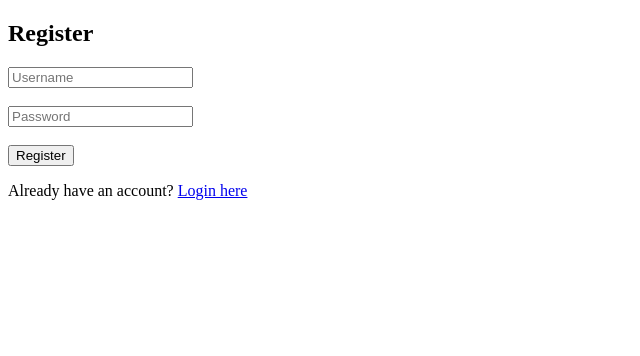
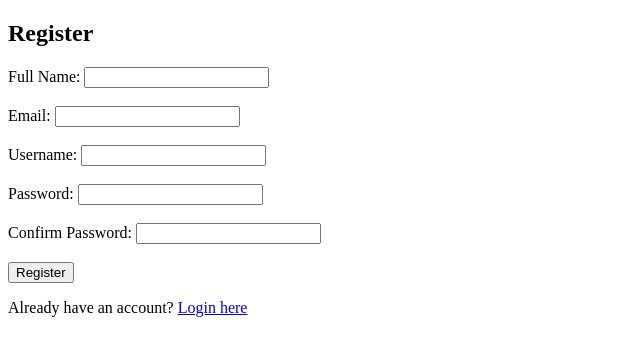
Before and after one commit to overheated42/GitExercise-G05, a Flask app: page /register in a window 1280 px wide. Shown: the top 356 px of the page, without its empty margins (0-640 px from the left). Run offline with Flask 2, Linux system fonts and the light colour scheme.

Commit message:
updated database, enabled register using name, email,username and password added remember me function, enabled password hashing

```diff
--- a/app.py
+++ b/app.py
@@ -1,8 +1,10 @@
 from flask import Flask, render_template, redirect, url_for, request, flash
 from flask_sqlalchemy import SQLAlchemy
 from flask_login import UserMixin, login_user, LoginManager, login_required, logout_user, current_user
+from werkzeug.security import generate_password_hash, check_password_hash
 
-app = Flask(__name__,template_folder="app/templates")
+# Flask app and database
+app = Flask(__name__, template_folder="app/templates")
 app.config['SECRET_KEY'] = 'yoursecretkey'
 app.config['SQLALCHEMY_DATABASE_URI'] = 'sqlite:///database.db'
 db = SQLAlchemy(app)
@@ -15,57 +17,84 @@ login_manager.login_view = "login"
 # User model
 class User(UserMixin, db.Model):
     id = db.Column(db.Integer, primary_key=True)
+    name = db.Column(db.String(150), nullable=False)
+    email = db.Column(db.String(150), unique=True, nullable=False)
     username = db.Column(db.String(150), unique=True, nullable=False)
-    password = db.Column(db.String(150), nullable=False)
+    password = db.Column(db.String(200), nullable=False)  # store hashed password
 
 @login_manager.user_loader
 def load_user(user_id):
     return User.query.get(int(user_id))
 
-# Routes
+# Home (protected)
 @app.route('/')
 @login_required
 def home():
-    return render_template("home.html", name=current_user.username)
+    return render_template("home.html", name=current_user.name)
 
+# Register
+@app.route('/register', methods=['GET', 'POST'])
+def register():
+    if request.method == 'POST':
+        name = request.form.get("name")
+        email = request.form.get("email")
+        username = request.form.get("username")
+        password = request.form.get("password")
+        confirm_password = request.form.get("confirm_password")
+
+        # Validation
+        if password != confirm_password:
+            flash("Passwords do not match!", "danger")
+            return redirect(url_for("register"))
+
+        if User.query.filter_by(email=email).first():
+            flash("Email already registered!", "danger")
+            return redirect(url_for("register"))
+
+        if User.query.filter_by(username=username).first():
+            flash("Username already taken!", "danger")
+            return redirect(url_for("register"))
+
+        # Save user with hashed password
+        hashed_password = generate_password_hash(password, method="pbkdf2:sha256")
+        new_user = User(name=name, email=email, username=username, password=hashed_password)
+        db.session.add(new_user)
+        db.session.commit()
+
+        flash("Account created! You can now log in.", "success")
+        return redirect(url_for("login"))
+
+    return render_template("register.html")
+
+# Login
 @app.route('/login', methods=['GET', 'POST'])
 def login():
     if request.method == 'POST':
         username = request.form.get("username")
         password = request.form.get("password")
+        remember = True if request.form.get("remember") else False
+
         user = User.query.filter_by(username=username).first()
-        if user and user.password == password:
+
+        if user and check_password_hash(user.password, password):
+            login_user(user, remember=remember)
             login_user(user)
+            flash("Login successful!", "success")
             return redirect(url_for("home"))
         else:
-            flash("Invalid username or password")
+            flash("Invalid username or password", "danger")
+
     return render_template("login.html")
 
-@app.route('/register', methods=['GET', 'POST'])
-def register():
-    if request.method == 'POST':
-        username = request.form.get("username")
-        password = request.form.get("password")
-
-        existing_user = User.query.filter_by(username=username).first()
-        if existing_user:
-            flash("Username already exists")
-        else:
-            new_user = User(username=username, password=password)
-            db.session.add(new_user)
-            db.session.commit()
-            flash("Account created! You can now log in.")
-            return redirect(url_for("login"))
-
-    return render_template("register.html")
-
+# Logout
 @app.route('/logout')
 @login_required
 def logout():
     logout_user()
+    flash("You have been logged out.", "info")
     return redirect(url_for("login"))
 
 if __name__ == "__main__":
     with app.app_context():
-        db.create_all()   # Creates database if not exists
+        db.create_all()
     app.run(debug=True)
--- a/app/templates/home.html
+++ b/app/templates/home.html
@@ -5,6 +5,7 @@
 </head>
 <body>
     <h2>Welcome, {{ name }}!</h2>
-    <a href="/logout">Logout</a>
+    <p>You are logged in.</p>
+    <a href="{{ url_for('logout') }}">Logout</a>
 </body>
 </html>
--- a/app/templates/register.html
+++ b/app/templates/register.html
@@ -5,11 +5,32 @@
 </head>
 <body>
     <h2>Register</h2>
+    {% with messages = get_flashed_messages(with_categories=true) %}
+      {% if messages %}
+        {% for category, message in messages %}
+          <p style="color: red;">{{ message }}</p>
+        {% endfor %}
+      {% endif %}
+    {% endwith %}
+
     <form method="POST">
-        <input type="text" name="username" placeholder="Username" required><br><br>
-        <input type="password" name="password" placeholder="Password" required><br><br>
+        <label>Full Name:</label>
+        <input type="text" name="name" required><br><br>
+
+        <label>Email:</label>
+        <input type="email" name="email" required><br><br>
+
+        <label>Username:</label>
+        <input type="text" name="username" required><br><br>
+
+        <label>Password:</label>
+        <input type="password" name="password" required><br><br>
+
+        <label>Confirm Password:</label>
+        <input type="password" name="confirm_password" required><br><br>
+
         <button type="submit">Register</button>
     </form>
-    <p>Already have an account? <a href="/login">Login here</a></p>
+    <p>Already have an account? <a href="{{ url_for('login') }}">Login here</a></p>
 </body>
 </html>
```
Also changed, not shown: app/templates/login.html (+19 -3 lines), instance/database.db.
